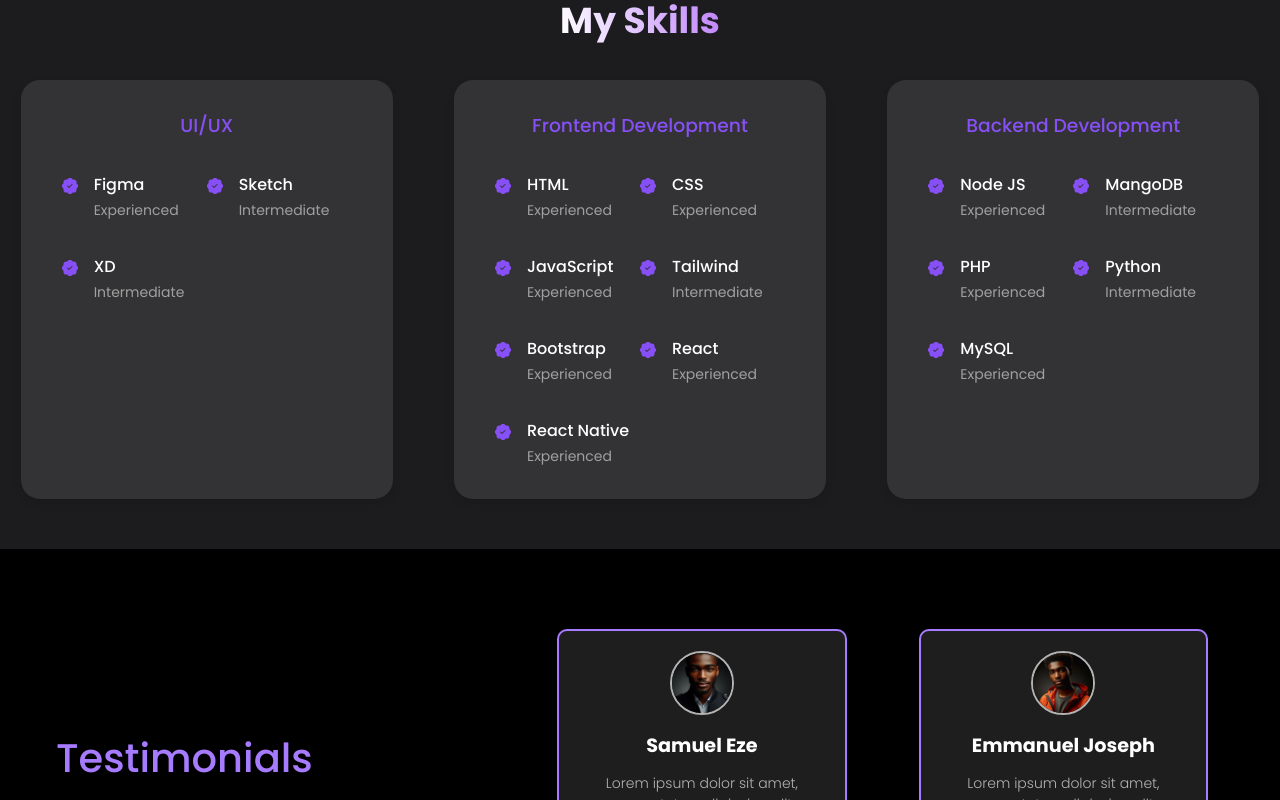
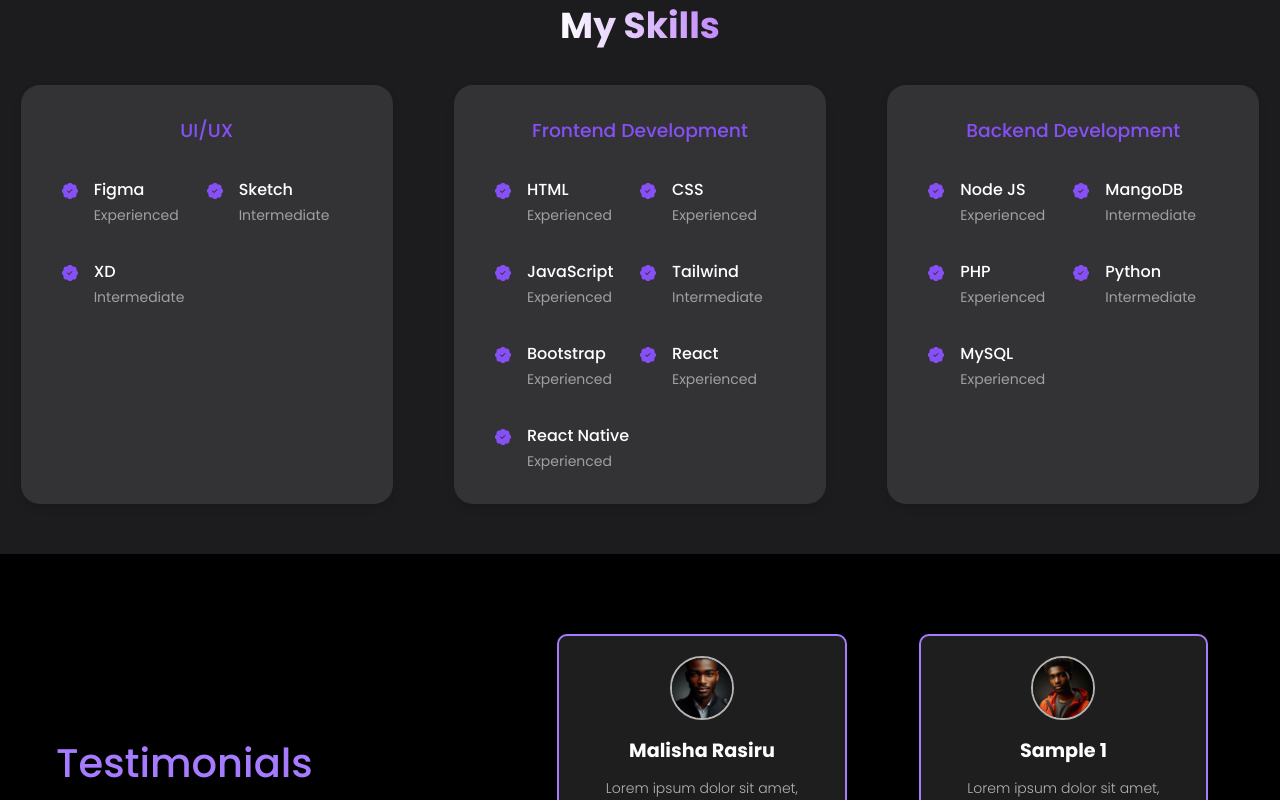
Before and after one commit to Thisarak943/MYPORTFOLIO, a React (Create React App) app: page / in a window 1280 px wide. Shown: the part 2000-2800 px from the top of the page. Built offline with nearby package versions, Linux system fonts and the light colour scheme.

Commit message:
skills done

```diff
--- a/src/components/About/About.css
+++ b/src/components/About/About.css
@@ -43,6 +43,7 @@
   #about .photo__container img {
     width: 100%;
     height: auto;
+
   }
 
   #about .section__header {
--- a/src/components/Testimonial/index.jsx
+++ b/src/components/Testimonial/index.jsx
@@ -9,22 +9,22 @@ import { profile3, profile4, profile5, profile6 } from '../../images';
 const data = [
   {
     avatar: profile3,
-    name: 'Samuel Eze',
+    name: 'Malisha Rasiru',
     review: `Lorem ipsum dolor sit amet, consectetur adipiscing elit, sed do eiusmod tempor incididunt ut labore et dolore magna aliqua. Ut enim ad minim veniam, quis nostrud exercitation ullamco laboris nisi ut aliquip ex ea`
   },
   {
     avatar: profile4,
-    name: 'Emmanuel Joseph',
+    name: 'Sample 1',
     review: `Lorem ipsum dolor sit amet, consectetur adipiscing elit, sed do eiusmod tempor incididunt ut labore et dolore magna aliqua. Ut enim ad minim veniam, quis nostrud exercitation ullamco laboris nisi ut aliquip ex ea`
   },
   {
     avatar: profile5,
-    name: 'Gloria Chiwendu',
+    name: 'Sample 2',
     review: `Lorem ipsum dolor sit amet, consectetur adipiscing elit, sed do eiusmod tempor incididunt ut labore et dolore magna aliqua. Ut enim ad minim veniam, quis nostrud exercitation ullamco laboris nisi ut aliquip ex ea`
   },
   {
     avatar: profile6,
-    name: 'Precious Stone',
+    name: 'sample 3',
     review: `Lorem ipsum dolor sit amet, consectetur adipiscing elit, sed do eiusmod tempor incididunt ut labore et dolore magna aliqua. Ut enim ad minim veniam, quis nostrud exercitation ullamco laboris nisi ut aliquip ex ea`
   }
 ];
```
Also changed, not shown: src/images/profile-2.jpg.
